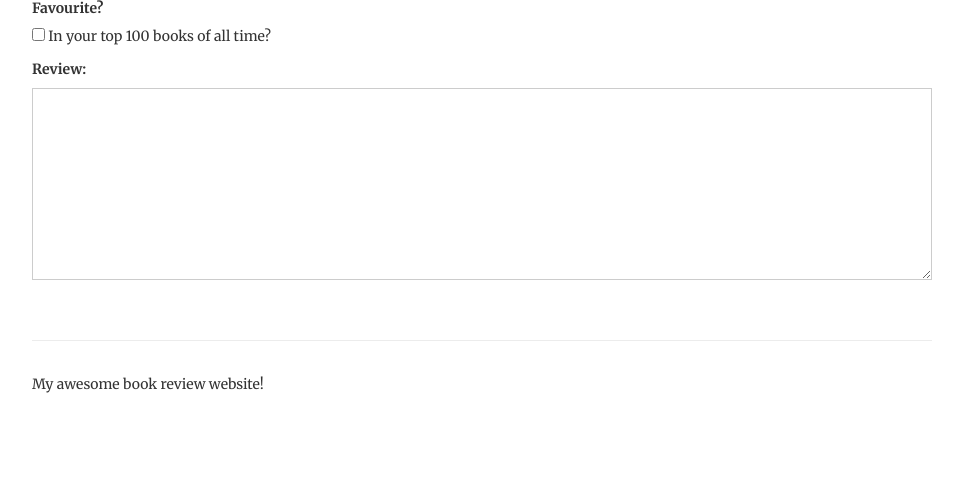
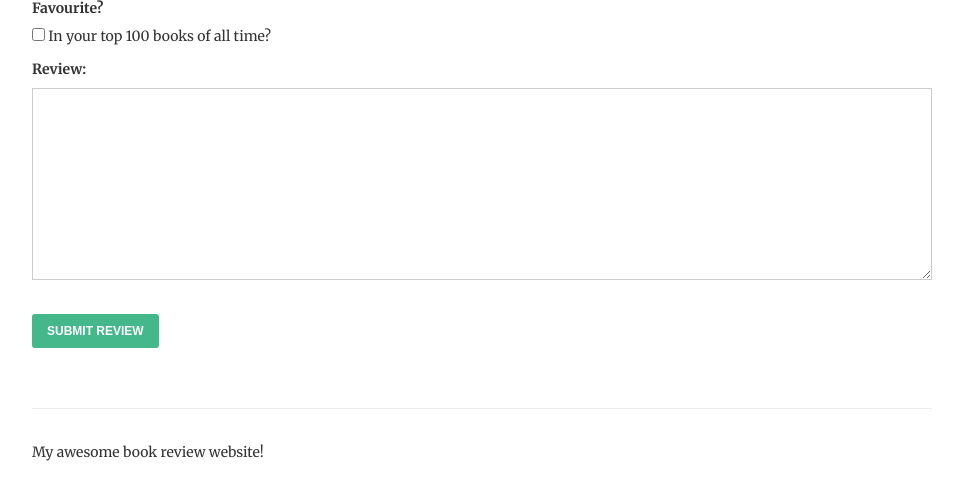
Before and after one commit to Kennedy-Njeri/clean-django-project, a Django app: page /review/1/ in a window 1280 px wide. Shown: the part 307-802 px from the top of the page, without its empty margins (158-1121 px from the left). Before the commit the page ends 700 px from the top, so only its background shows below. Run offline with Django 3.2, Linux system fonts and the light colour scheme; data comes from the database, SQL or seed files in the repository.

Commit message:
added list review

```diff
--- a/books/templates/review-book.html
+++ b/books/templates/review-book.html
@@ -2,5 +2,9 @@
 
 {% block content %}
 	<h1>Review <em>{{ book.title }}</em> by <em>{{ book.list_authors }}</em></h1>
+<form method="post">
+    {% csrf_token %}
    {{ form.as_p }}
+     <input type="submit" value="Submit Review">
+     </form>
 {% endblock %}
```
